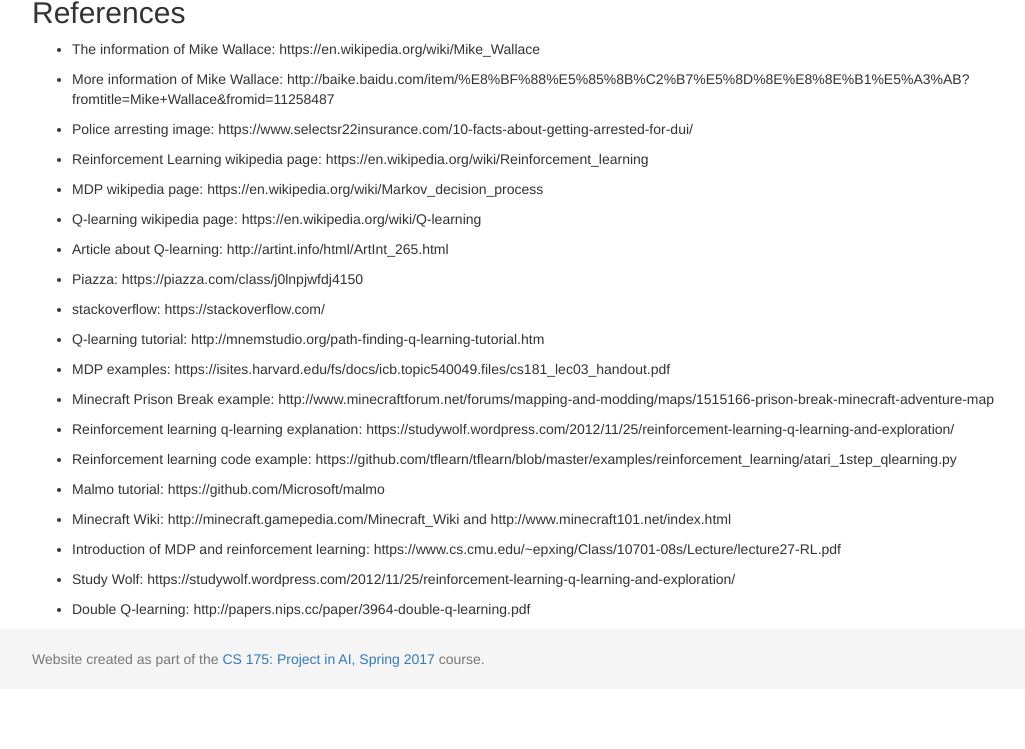
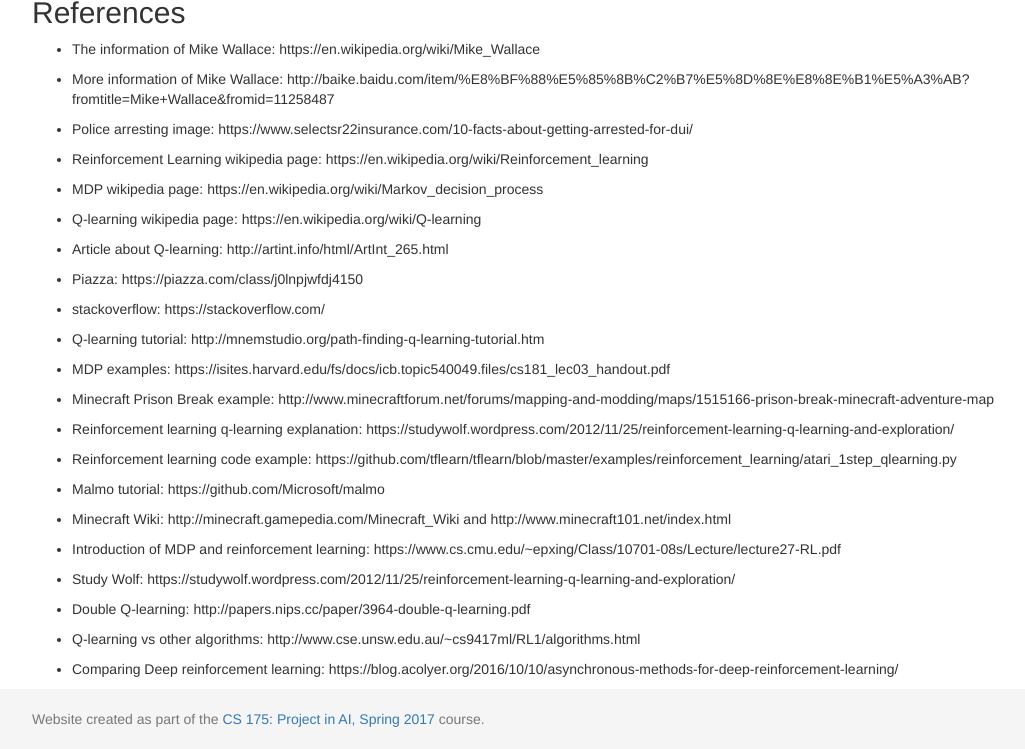
Before and after one commit to rl3740/WallaceAI, a Jekyll site: the page built from docs/final.md, in a window 1280 px wide and 900 px high, scrolled down 6723 px, cut to the strip 151-900 px from the top of the window. Shown: the whole strip, without its empty margins (38-1063 px from the left). Built offline with Jekyll 4.4.1, drawn with Linux system fonts in a browser that asks for light colours; before the commit the page ends 7563 px from its top, so only the background shows below that.

Commit message:
Create final.md

```diff
--- a/docs/final.md
+++ b/docs/final.md
@@ -170,3 +170,7 @@
 - Study Wolf: https://studywolf.wordpress.com/2012/11/25/reinforcement-learning-q-learning-and-exploration/
 
 - Double Q-learning: http://papers.nips.cc/paper/3964-double-q-learning.pdf
+
+- Q-learning vs other algorithms: http://www.cse.unsw.edu.au/~cs9417ml/RL1/algorithms.html
+
+- Comparing Deep reinforcement learning: https://blog.acolyer.org/2016/10/10/asynchronous-methods-for-deep-reinforcement-learning/
```
